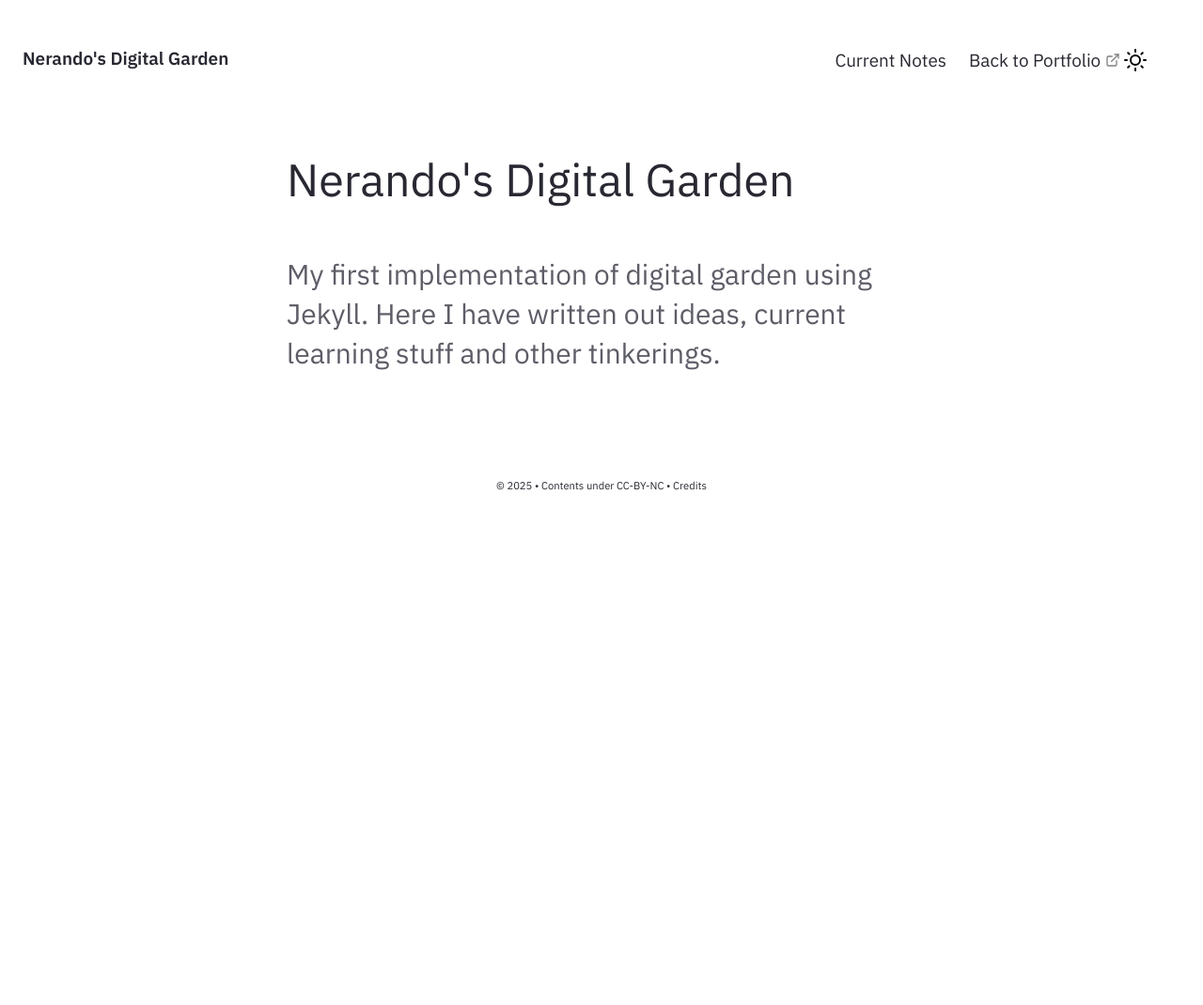
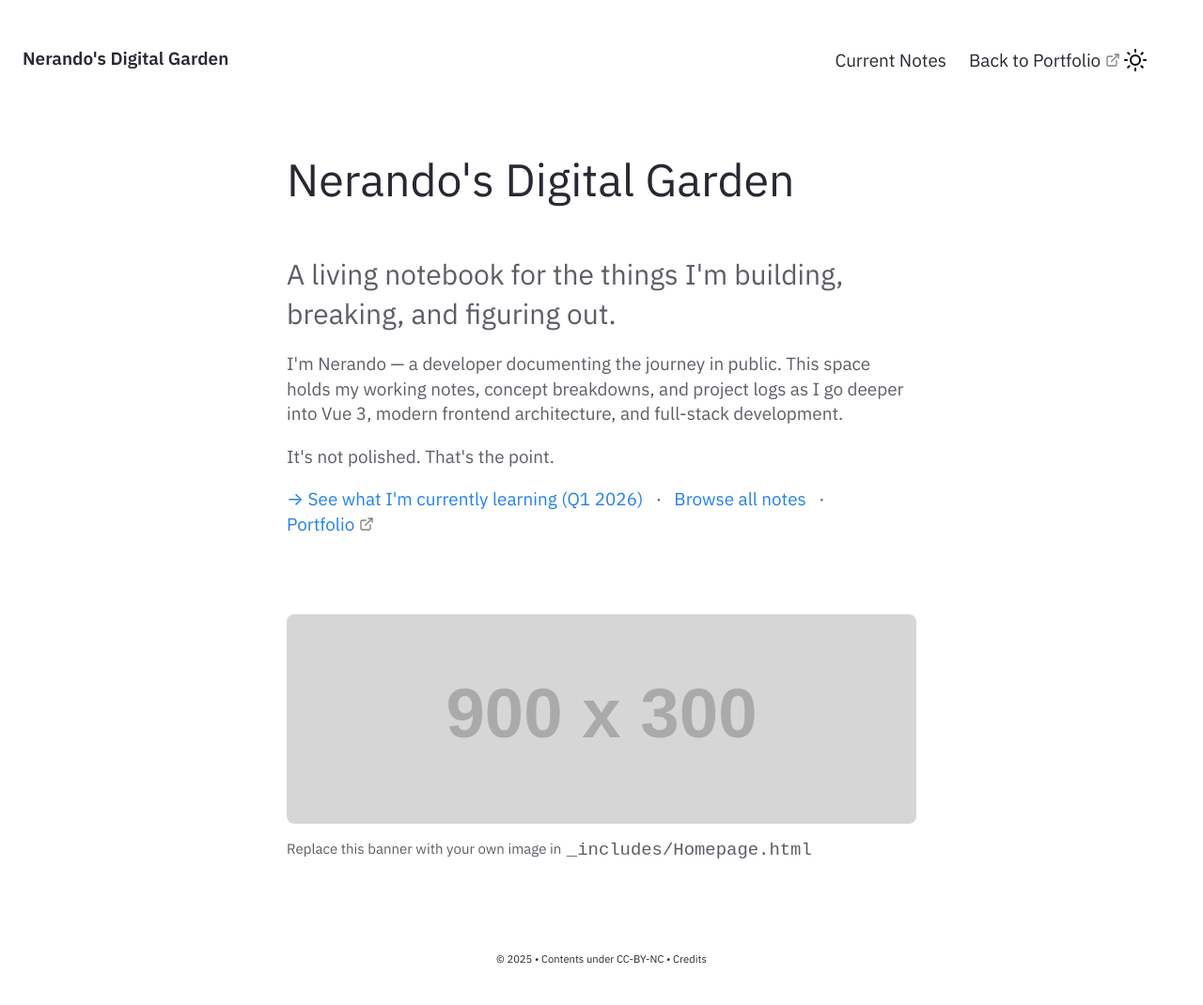
Before and after one commit to Nerajno/digital_garden, a Jekyll site: the page built from pages/index.md, in a window 1280 px wide. Shown: the whole page at 94% size. Built offline with Jekyll 4.4.1, drawn with Linux system fonts in a browser that asks for light colours; before the commit the page ends 900 px from its top, so only the background shows below that.

Commit message:
updated based on current work status

```diff
--- a/_includes/Homepage.html
+++ b/_includes/Homepage.html
@@ -1,7 +1,33 @@
 <div class="home-intro">
-    <div class="jumbo">{{site.heading}} </div>
-    <div class="home-sub-text"> <h3>
-        My  first implementation of digital garden using Jekyll. Here I have written out ideas, current learning stuff and other tinkerings.
+    <div class="home-wrapper">
 
-        </h3>
-</div> </div>
+        <div class="jumbo">{{site.heading}}</div>
+
+        <div class="home-sub-text">
+            <h3>A living notebook for the things I'm building, breaking, and figuring out.</h3>
+            <p>
+                I'm Nerando — a developer documenting the journey in public. This space holds my
+                working notes, concept breakdowns, and project logs as I go deeper into Vue 3,
+                modern frontend architecture, and full-stack development.
+            </p>
+            <p>
+                It's not polished. That's the point.
+            </p>
+            <p>
+                <a href="/note/Work-Notes-Q1-26">→ See what I'm currently learning (Q1 2026)</a>
+                &nbsp;&nbsp;·&nbsp;&nbsp;
+                <a href="/notes">Browse all notes</a>
+                &nbsp;&nbsp;·&nbsp;&nbsp;
+                <a href="https://developingdvlpr.com/" target="_blank">Portfolio</a>
+            </p>
+        </div>
+
+        <div class="home-image">
+            <img src="https://placehold.co/900x300/1a1a2e/6c8ebf?text=notes+in+progress" alt="Digital Garden placeholder banner" style="border-radius: 8px;" />
+            <div class="home-image-meta">
+                <span class="home-image-meta-text">Replace this banner with your own image in <code>_includes/Homepage.html</code></span>
+            </div>
+        </div>
+
+    </div>
+</div>
```
